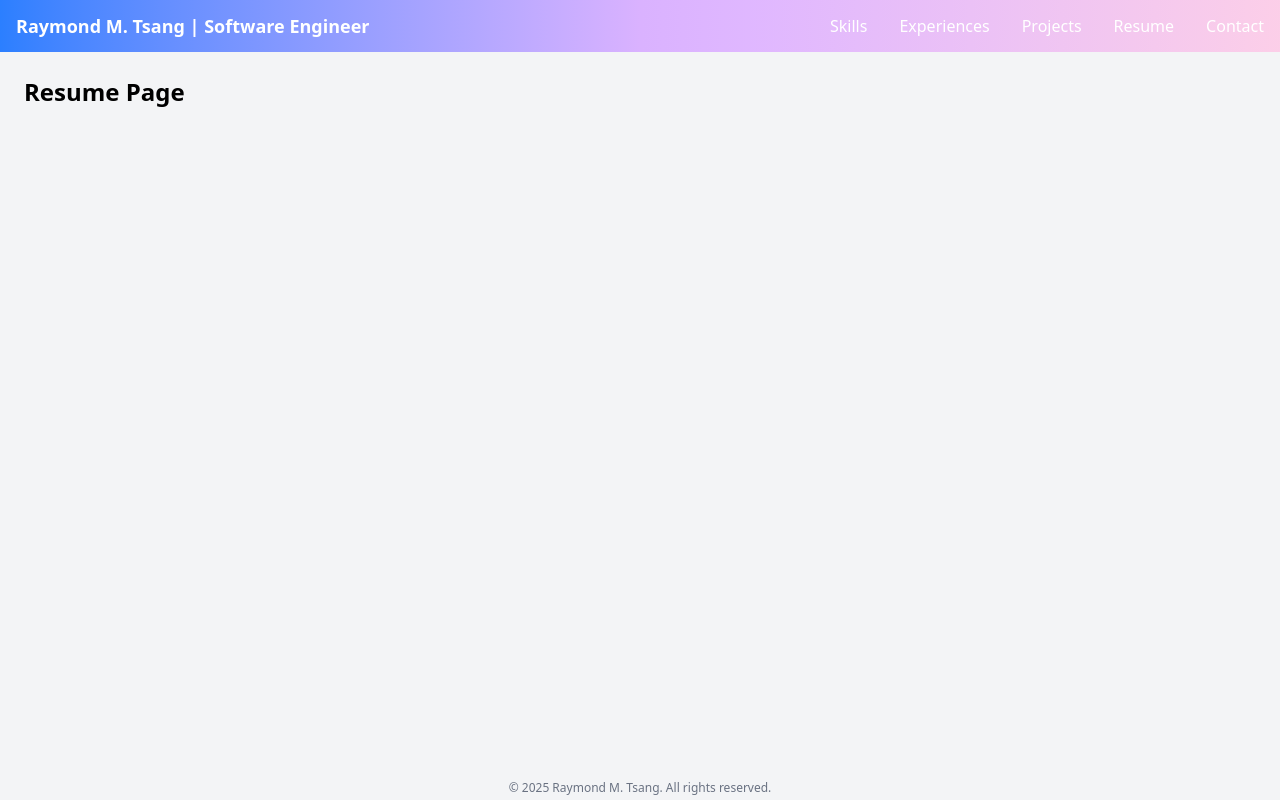
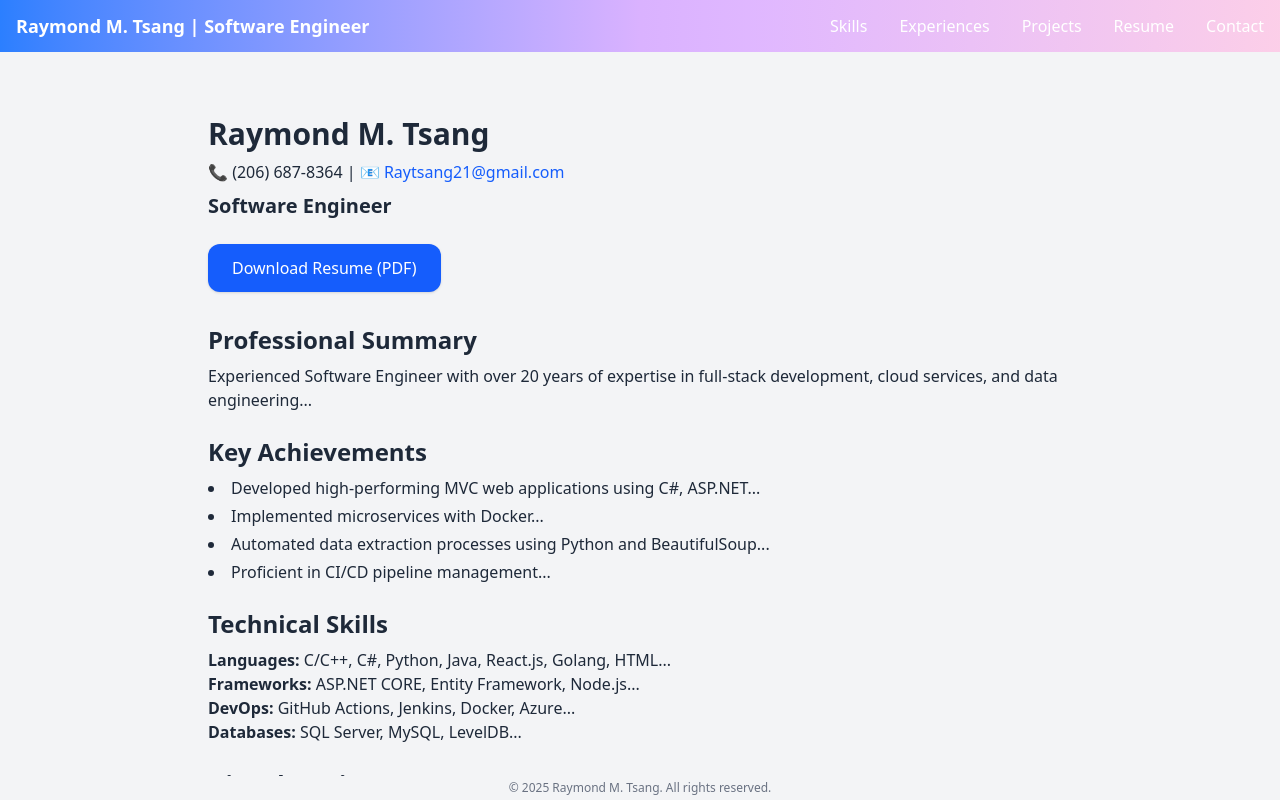
Before and after one commit to raytsangGitHub/raytsang.com, a React (Vite) app: page /raytsang.com/resume in a window 1280 px wide. Built offline with nearby package versions, Linux system fonts and the light colour scheme.

Commit message:
added resumepage file

```diff
--- a/src/pages/Resume.jsx
+++ /dev/null
@@ -1,8 +0,0 @@
-import React from 'react';
-
-function Resume()
-{
-    return <h2 className="text-2xl font-bold">Resume Page</h2>;
-}
-
-export default Resume;
--- /dev/null
+++ b/src/pages/ResumePage.jsx
@@ -0,0 +1,84 @@
+import React from 'react';
+
+export default function Resume()
+{
+    return (
+        <div className="max-w-4xl mx-auto px-4 py-10 text-gray-800">
+            <h1 className="text-3xl font-bold mb-2">Raymond M. Tsang</h1>
+            <p className="mb-2">
+                📞 (206) 687-8364 | 📧 <a href="mailto:Raytsang21@gmail.com" className="text-blue-600 hover:underline">Raytsang21@gmail.com</a>
+            </p>
+            <p className="text-xl font-semibold mb-6">Software Engineer</p>
+
+            <a
+                href={`${import.meta.env.BASE_URL}resume.pdf`}
+                download="resume.pdf"
+                className="inline-block px-6 py-3 bg-blue-600 text-white font-medium rounded-xl shadow hover:bg-blue-700 transition mb-8"
+            >
+                Download Resume (PDF)
+            </a>
+
+            <section className="mb-6">
+                <h2 className="text-2xl font-bold mb-2">Professional Summary</h2>
+                <p>
+                    Experienced Software Engineer with over 20 years of expertise in full-stack development, cloud services, and data engineering...
+                </p>
+            </section>
+
+            <section className="mb-6">
+                <h2 className="text-2xl font-bold mb-2">Key Achievements</h2>
+                <ul className="list-disc list-inside space-y-1">
+                    <li>Developed high-performing MVC web applications using C#, ASP.NET...</li>
+                    <li>Implemented microservices with Docker...</li>
+                    <li>Automated data extraction processes using Python and BeautifulSoup...</li>
+                    <li>Proficient in CI/CD pipeline management...</li>
+                </ul>
+            </section>
+
+            <section className="mb-6">
+                <h2 className="text-2xl font-bold mb-2">Technical Skills</h2>
+                <p><span className="font-semibold">Languages:</span> C/C++, C#, Python, Java, React.js, Golang, HTML...</p>
+                <p><span className="font-semibold">Frameworks:</span> ASP.NET CORE, Entity Framework, Node.js...</p>
+                <p><span className="font-semibold">DevOps:</span> GitHub Actions, Jenkins, Docker, Azure...</p>
+                <p><span className="font-semibold">Databases:</span> SQL Server, MySQL, LevelDB...</p>
+            </section>
+
+            <section className="mb-6">
+                <h2 className="text-2xl font-bold mb-2">GitHub Projects</h2>
+                <ul className="list-disc list-inside space-y-1">
+                    <li><span className="font-semibold">ParallelComputing:</span> PLINQ-based multithreading solutions in C#.</li>
+                    <li><span className="font-semibold">DesignPatterns:</span> Library showcasing C# design patterns.</li>
+                    <li><span className="font-semibold">AlgorithmMastery:</span> Optimized solutions for common algorithms.</li>
+                    <li><span className="font-semibold">KotlinTutorial:</span> Kotlin applications demonstrating features.</li>
+                </ul>
+            </section>
+
+            <section className="mb-6">
+                <h2 className="text-2xl font-bold mb-2">Professional Experience</h2>
+                <div className="mb-4">
+                    <h3 className="font-semibold">Software Development Engineer</h3>
+                    <p>Self Employment – Seattle, WA | Dec 2018 – Aug 2023</p>
+                    <ul className="list-disc list-inside ml-4">
+                        <li>Developed full-stack analytic web app, boosting data processing by 30%.</li>
+                        <li>Automated web scraping with BeautifulSoup, saving 100+ hours weekly.</li>
+                    </ul>
+                </div>
+                {/* Repeat similarly for other jobs... */}
+            </section>
+
+            <section className="mb-6">
+                <h2 className="text-2xl font-bold mb-2">Education</h2>
+                <p>
+                    Bachelor of Science in Electrical Engineering<br />
+                    University of Washington, Seattle, WA — June 1993
+                </p>
+                <p className="mt-2">Certifications: Microsoft SQL Server 2000 (MCP)</p>
+            </section>
+
+            <section>
+                <h2 className="text-2xl font-bold mb-2">Languages</h2>
+                <p>English, Chinese (Proficient in read, write, and speak)</p>
+            </section>
+        </div>
+    );
+}
```
Also changed, not shown: src/App.jsx (+6 -6 lines), src/pages/ContactMePage.jsx (renamed from src/pages/ContactMe.jsx), src/pages/HomePage.jsx (renamed from src/pages/Home.jsx), src/pages/ProjectsPage.jsx (renamed from src/pages/Projects.jsx), src/pages/SkillsPage.jsx (renamed from src/pages/Skills.jsx), src/pages/WorkExperiencesPage.jsx (renamed from src/pages/WorkExperiences.jsx), 2 other files (tests, documents, lock files or other folders).
